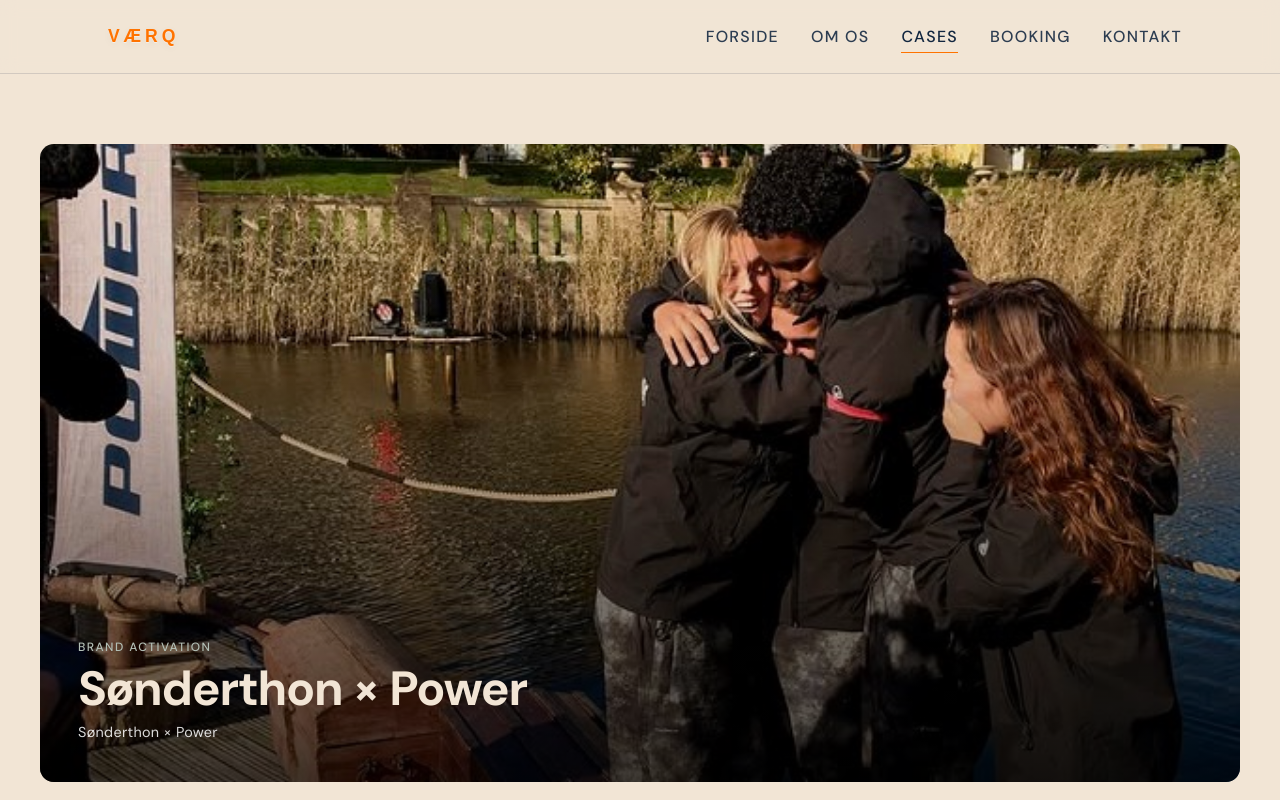
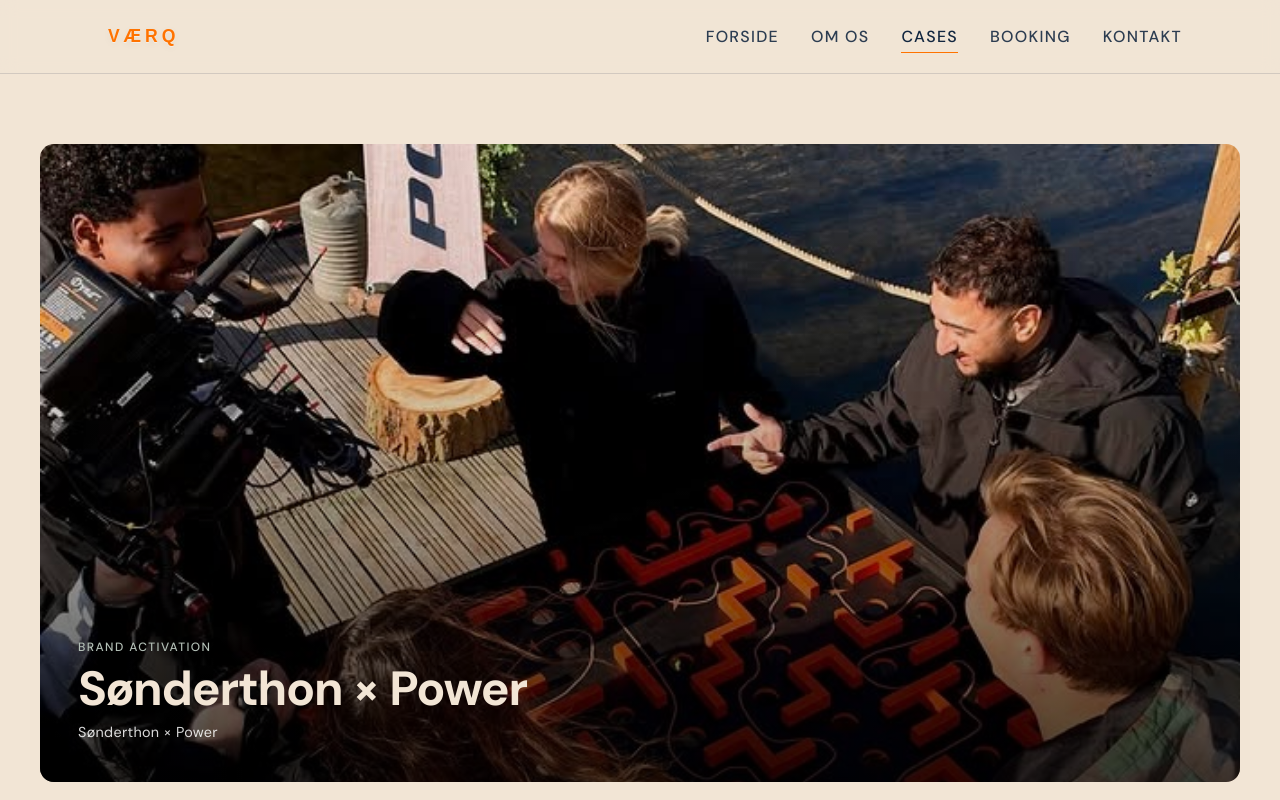
Before and after one commit to Qlaramedbindestreg/v-rq, a React (Vite) app: page /projekter in a window 1280 px wide. Shown: the top 800 px of the page. Built offline with nearby package versions, Linux system fonts and the light colour scheme; a web font is replaced by a local one.

Commit message:
Add missing image to Sønderthon project media

```diff
--- a/src/views/projekter/Projekter.jsx
+++ b/src/views/projekter/Projekter.jsx
@@ -76,11 +76,11 @@
     description:
       "VÆRQ designede og producerede props til de fysiske spil og konkurrencer under Sønderthon 2.0, Rasmus Søndergaards 15 dage lange livestream-event med gæster, udfordringer og underholdning. Power var blandt eventets sponsorer.",
     media: [
+      { type: "image", src: sonder5 },
       { type: "image", src: sonder1 },
       { type: "image", src: sonder2 },
       { type: "image", src: sonder3 },
       { type: "image", src: sonder4 },
-      { type: "image", src: sonder5 },
       { type: "image", src: sonder6 },
       { type: "image", src: sonder7 },
       { type: "image", src: sonder8 },
```
